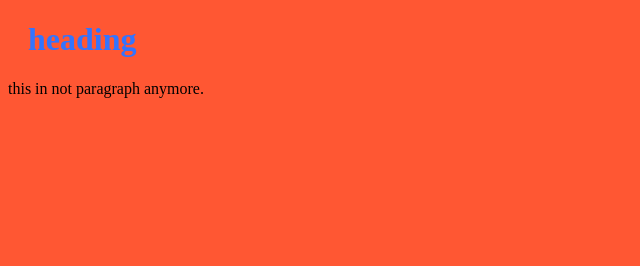
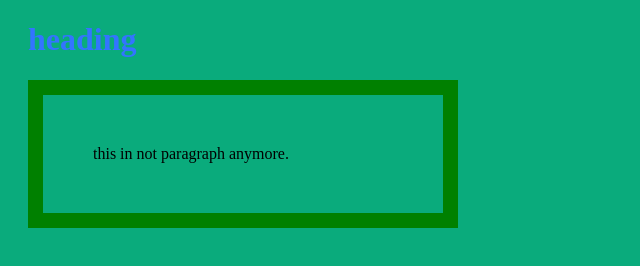
Before and after one commit to njroth528/Webpage2, a plain HTML site: page index.html in a window 1280 px wide. Shown: the whole page, without its empty margins (0-640 px from the left). Drawn offline with Linux system fonts and the light colour scheme.

Commit message:
Update mystyle.css

```diff
--- a/mystyle.css
+++ b/mystyle.css
@@ -1,5 +1,5 @@
 body {
-  background-color: #FF5733;
+  background-color: #0AAB7C;
 }
 
 h1 {
@@ -7,7 +7,7 @@ h1 {
   margin-left: 20px;
 }
 
- 3something{
+ #something{
   width: 300px;
   border: 15px solid green;
   padding: 50px;
```
